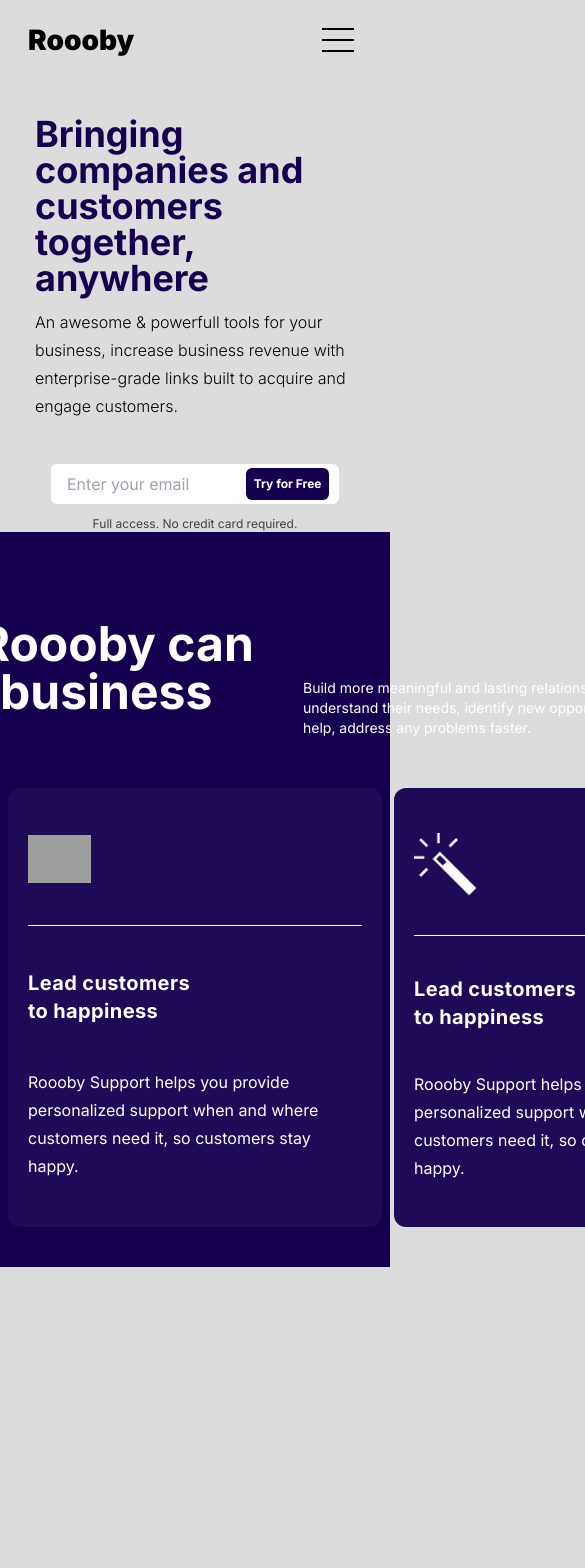
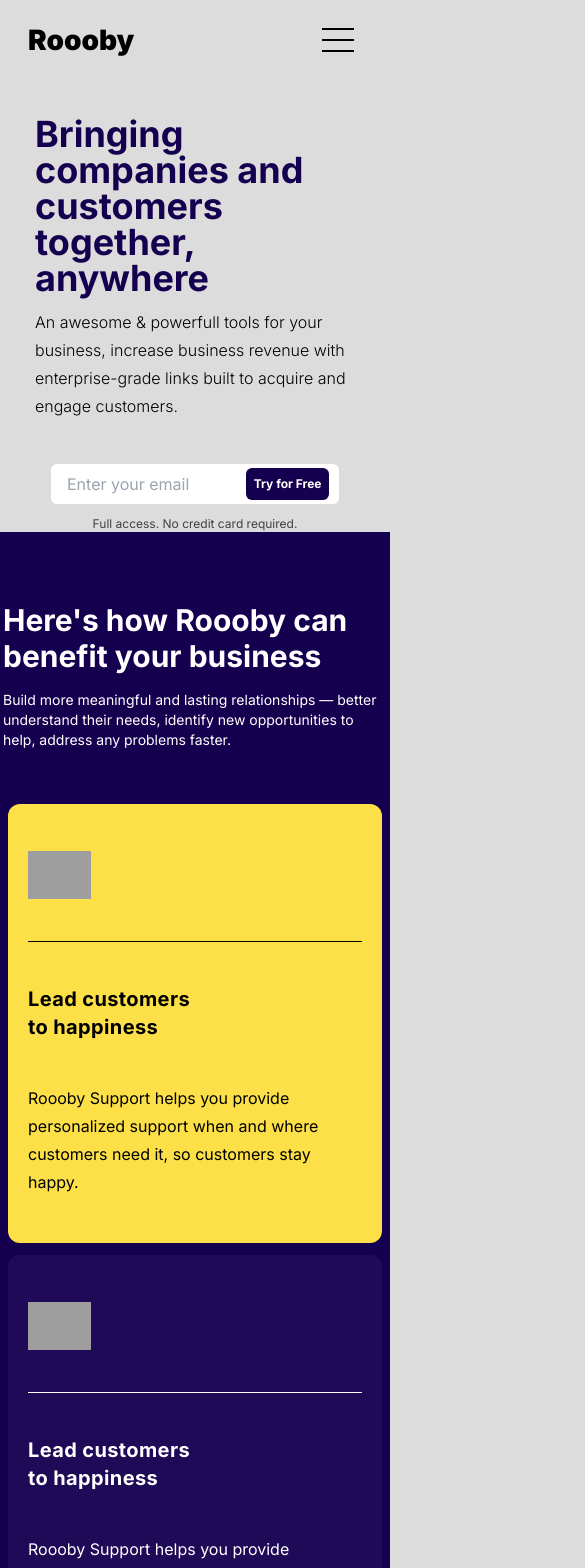
Before and after one commit to altesidriz/zing-task-2, a Next.js app: page / in a window 390 px wide. Shown: the top 1568 px of the page, 585 px wide, since content can reach past the window. Before the commit the page ends 1267 px from the top, so only its background shows below. Built offline with nearby package versions, Linux system fonts and the light colour scheme; grey boxes are pictures that could not be loaded.

Commit message:
responsive description

```diff
--- a/src/app/page.jsx
+++ b/src/app/page.jsx
@@ -1,5 +1,5 @@
-import Description from "@/components/description";
-import Hero from "@/components/hero";
+import Description from '@/components/description';
+import Hero from '@/components/hero';
 
 const Homepage = () => {
   return (
--- a/src/components/description.jsx
+++ b/src/components/description.jsx
@@ -1,16 +1,16 @@
-import Image from "next/image";
+import Image from 'next/image';
 
 const Description = () => {
   return (
     <div className='m-auto w-screen h-auto bg-[#150050]'>
       <div className="p-5 py-10 m-auto max-w-[1440px] h-auto flex flex-col gap-6 items-center">
         {/* TEXT */}
-        <div className="w-[1200px] h-48 flex flex-row items-center justify-center text-white">
-            <h3 className="w-1/2 font-bold text-5xl">Here&apos;s how Roooby can benefit your business</h3>
-            <p className="pt-20 w-96 text-sm">Build more meaningful and lasting relationships — better understand their needs, identify new opportunities to help, address any problems faster.</p>
+        <div className="w-[900px] md:w-[1200px] h-52 lg:h-44 flex flex-col lg:flex-row items-center justify-center text-white">
+            <h3 className=" w-96 lg:w-1/2 font-bold text-3xl md:text-4xl lg:text-5xl">Here&apos;s how Roooby can benefit your business</h3>
+            <p className="pt-4 lg:pt-20 w-96 text-sm">Build more meaningful and lasting relationships — better understand their needs, identify new opportunities to help, address any problems faster.</p>
         </div>
         {/* CARDS */}
-        <div className="flex flex-row gap-3 justify-center items-center">
+        <div className="flex flex-col lg:flex-row gap-3 justify-center items-center">
             <div className="py-8 px-5 w-[374px] h-[439px] flex flex-col gap-3 rounded-xl justify-around bg-yellow-300">
                 <Image src="/card-icons/Face.png" alt="face-icon" width={63} height={72}/>
                 <div className="h-[1px] w-full bg-black"></div>
--- a/src/components/hero.jsx
+++ b/src/components/hero.jsx
@@ -1,4 +1,4 @@
-import Image from "next/image";
+import Image from 'next/image';
 
 const Hero = () => {
     return (
```
